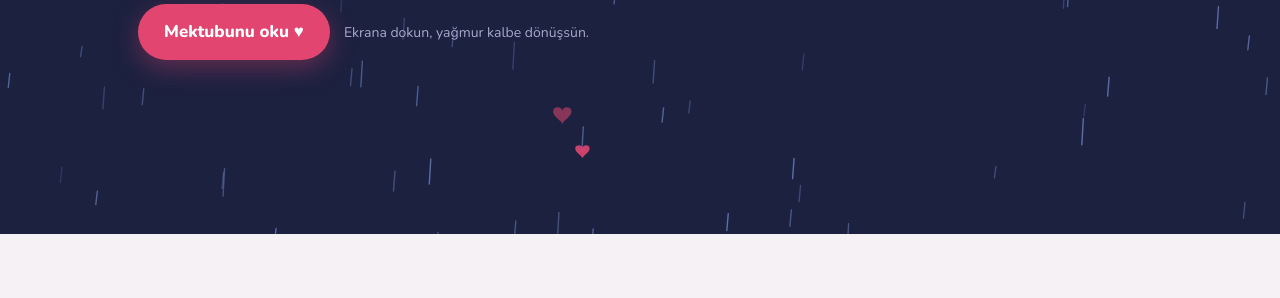
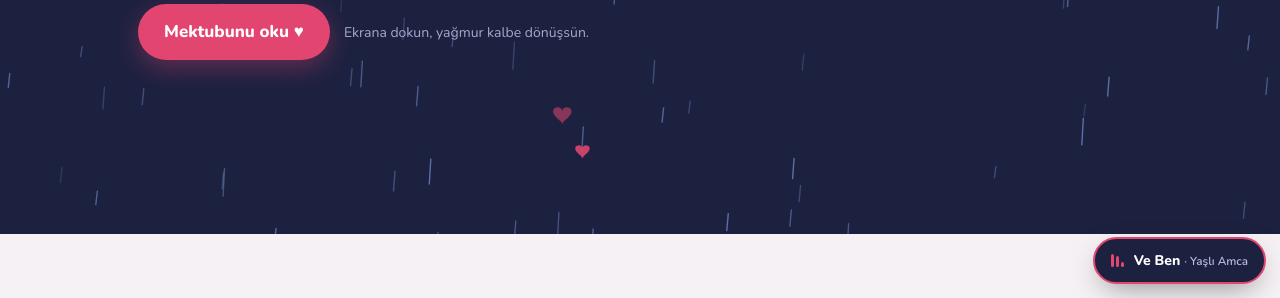
Before and after one commit to quatroowbeast-cloud/yagmusumaasigim, a plain HTML site: page index.html in a window 1280 px wide. Shown: the part 502-800 px from the top of the page. Drawn offline with nearby package versions, Linux system fonts and the light colour scheme.

Commit message:
Şarkı ekle: Yaşlı Amca - Ve Ben, videolar oynarken durur
Co-Authored-By: Claude Opus 5.5 <noreply@anthropic.com>

```diff
--- a/index.html
+++ b/index.html
@@ -175,6 +175,15 @@ section{padding-block:clamp(56px,9vw,104px)}
 .lb .nx{right:max(10px,env(safe-area-inset-right,0px));top:50%;margin-top:-24px}
 
 /* Kalp patlaması */
+/* Şarkı butonu */
+.music{position:fixed;z-index:40;right:calc(14px + env(safe-area-inset-right,0px));bottom:calc(14px + env(safe-area-inset-bottom,0px));display:inline-flex;align-items:center;gap:10px;border:2px solid var(--rose);border-radius:999px;padding:10px 16px;background:var(--night);color:#fff;font-weight:800;font-size:14px;box-shadow:0 10px 30px -10px rgba(0,0,0,.5)}
+.music .eq{display:inline-flex;align-items:flex-end;gap:2px;height:14px}
+.music .eq i{width:3px;height:4px;background:var(--rose);border-radius:2px}
+.music.on .eq i{animation:eq .9s ease-in-out infinite}
+.music.on .eq i:nth-child(2){animation-delay:.2s}.music.on .eq i:nth-child(3){animation-delay:.4s}
+@keyframes eq{0%,100%{height:4px}50%{height:14px}}
+.music small{font-weight:600;color:#bdb9e0}
+
 .pop{position:fixed;z-index:60;pointer-events:none;font-size:26px;color:var(--rose);animation:pop 1.4s ease-out forwards}
 @keyframes pop{0%{transform:translate(0,0) scale(.5);opacity:1}100%{transform:translate(var(--dx),var(--dy)) scale(1.3);opacity:0}}
 
@@ -400,6 +409,9 @@ section{padding-block:clamp(56px,9vw,104px)}
   </section>
 </main>
 
+<audio id="song" src="muzik/ve-ben.mp3" loop preload="auto"></audio>
+<button class="music" id="musicBtn" type="button" aria-label="Şarkıyı aç veya kapat"><span class="eq" aria-hidden="true"><i></i><i></i><i></i></span><span id="musicTxt">Şarkıyı aç</span></button>
+
 <div class="lb" id="lb" hidden role="dialog" aria-modal="true" aria-label="Fotoğraf">
   <img id="lbImg" alt="">
   <button class="x" id="lbX" type="button" aria-label="Kapat">✕</button>
@@ -541,13 +553,60 @@ section{padding-block:clamp(56px,9vw,104px)}
     yes.addEventListener('click', win);
   })();
 
+  /* ---------- Şarkı: video sesli oynarken durur, video bitince devam eder ---------- */
+  var music = (function(){
+    var a = document.getElementById('song'), btn = document.getElementById('musicBtn'), txt = document.getElementById('musicTxt');
+    var wanted = true, holds = {};
+    a.volume = .7;
+    function held(){ for (var k in holds) if (holds[k]) return true; return false; }
+    function ui(){
+      var on = !a.paused;
+      btn.classList.toggle('on', on);
+      txt.innerHTML = on ? 'Ve Ben <small>· Yaşlı Amca</small>' : (wanted && held() ? 'Video oynuyor, şarkı bekliyor' : 'Şarkıyı aç');
+    }
+    function apply(){
+      if (wanted && !held()) { var p = a.play(); if (p) p.catch(function(){}); }
+      else a.pause();
+      ui();
+    }
+    a.addEventListener('play', ui); a.addEventListener('pause', ui);
+    btn.addEventListener('click', function(){ wanted = a.paused ? true : false; if (wanted) holds = {}; apply(); });
+    // Tarayıcılar otomatik sesi engeller: ilk dokunuşta şarkıyı başlat
+    function first(e){
+      if (e.target.closest('video, #monkeySnd, #musicBtn')) return;
+      document.removeEventListener('pointerdown', first, true);
+      document.removeEventListener('keydown', first, true);
+      apply();
+    }
+    document.addEventListener('pointerdown', first, true);
+    document.addEventListener('keydown', first, true);
+    apply();
+    return { hold: function(key, on){ holds[key] = on; apply(); } };
+  })();
+
+  /* Sizin video: oynarken şarkı durur */
+  (function(){
+    var v = document.querySelector('.vid video');
+    v.addEventListener('play', function(){ if (!v.muted) music.hold('video', true); });
+    v.addEventListener('pause', function(){ music.hold('video', false); });
+    v.addEventListener('ended', function(){ music.hold('video', false); });
+    v.addEventListener('volumechange', function(){ if (!v.paused) music.hold('video', !v.muted); });
+  })();
+
   /* ---------- Maymun videosu ---------- */
   (function(){
     var v = document.getElementById('monkey'), b = document.getElementById('monkeySnd');
     function toggle(){
       v.muted = !v.muted; b.textContent = v.muted ? '🔊 Sesi aç' : '🔇 Sesi kapat';
+      music.hold('maymun', !v.muted);
+      v.loop = v.muted;
       if (!v.muted) { v.currentTime = 0; v.play().catch(function(){}); }
     }
+    // Sesli tur bitince tekrar sessiz döngüye geç, şarkı devam etsin
+    v.addEventListener('ended', function(){
+      v.muted = true; v.loop = true; b.textContent = '🔊 Sesi aç';
+      music.hold('maymun', false); v.play().catch(function(){});
+    });
     b.addEventListener('click', toggle);
     v.addEventListener('click', toggle);
     if (reduce) v.pause();
```
Also changed, not shown: 1 other file.
